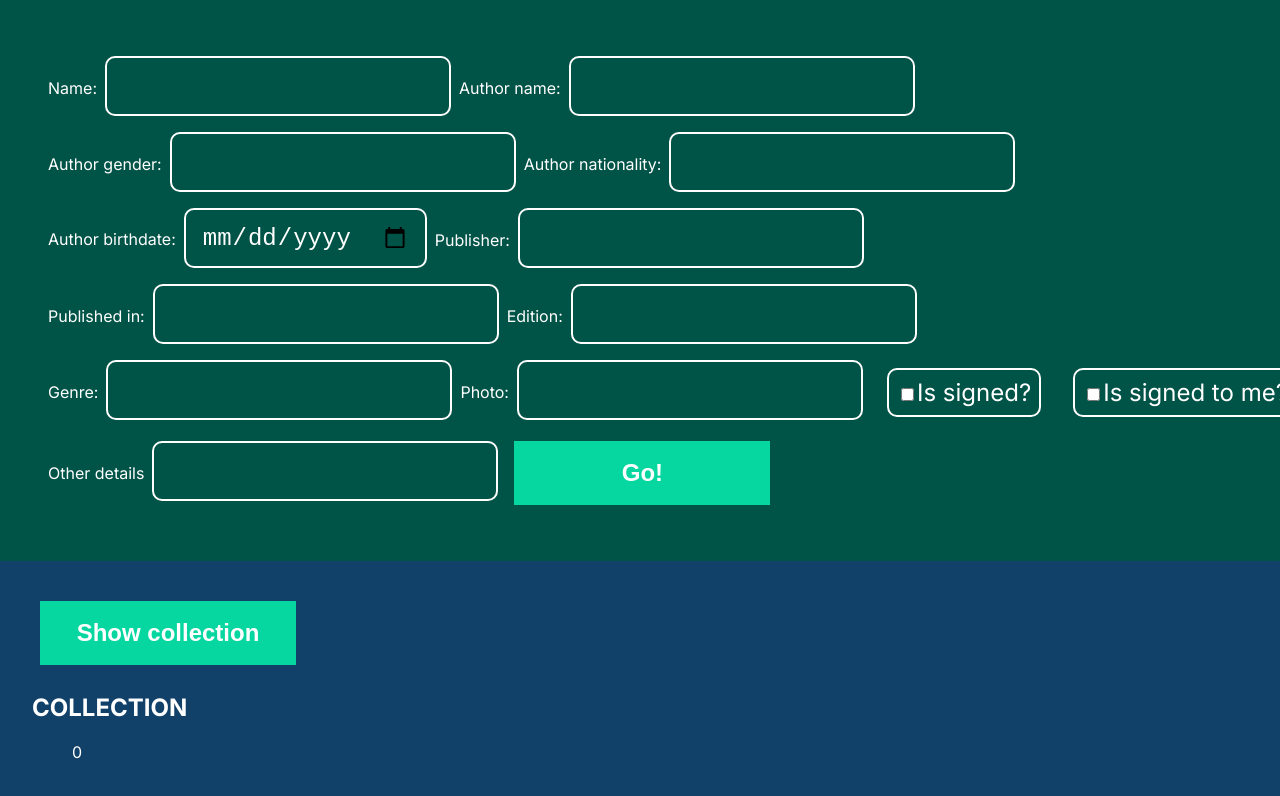
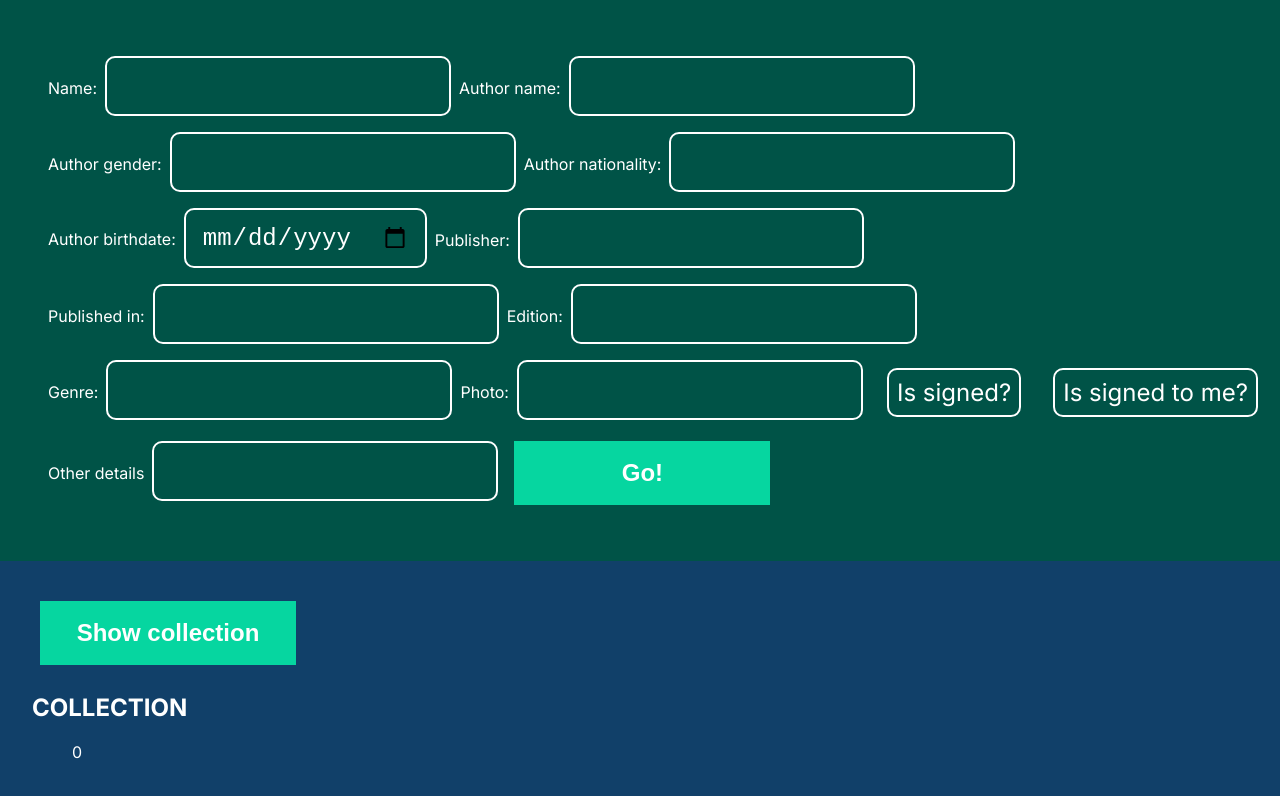
Before and after one commit to anamartins/book-inventory, a Next.js app: page / in a window 1280 px wide. Shown: the top 796 px of the page. Built offline with nearby package versions, Linux system fonts and the light colour scheme.

Commit message:
Checkbox is now a button! (#10)
* store the checked value of the checkbox instead of value

* change check default value to false

```diff
--- a/src/app/components/Checkbox/Checkbox.scss
+++ b/src/app/components/Checkbox/Checkbox.scss
@@ -1,10 +1,10 @@
 .checkbox-wrapper {
     cursor: pointer;
     margin: 1rem;
-    padding: 0.5rem;
+    padding: 0.5rem 0;
     border: var(--border);
     border-radius: var(--border-radius);
-    overflow: auto;
+    overflow: hidden;
     font-size: var(--font-size);
 }
 
@@ -16,3 +16,16 @@
 .checkbox-label {
     cursor: pointer;
 }
+
+.checkbox {
+    display: none;
+}
+
+span {
+    padding: 0.5rem;
+}
+
+.checkbox:checked + span {
+    background-color: var(--font-color);
+    color: var(--primary-color);
+}
--- a/src/app/components/Checkbox/Checkbox.tsx
+++ b/src/app/components/Checkbox/Checkbox.tsx
@@ -11,7 +11,7 @@ const Checkout = ({name, label}: CheckboxProps) => {
         <div className="checkbox-wrapper">
             <label className="checkbox-label">
                     <input name={name} type='checkbox' className="checkbox" />
-                    {label}
+                    <span>{label}</span>
             </label>
         </div>
     );
--- a/src/app/components/Form/Form.tsx
+++ b/src/app/components/Form/Form.tsx
@@ -17,15 +17,24 @@ function onSubmit(event: FormEvent<HTMLFormElement>) {
     for (let i = 0; i < formElements.length - 1; i++) {
         const input = formElements[i] as HTMLInputElement;
         const name = input.name;
-        const value = input.value;
+
+        let value;
+
+        if (input.type == "checkbox") {
+            value = input.checked;
+        } else {
+            value = input.value;
+        }
         book[name] = value;
 
-        if (formElements[i].type == "checkbox") {
-            formElements[i].checked = ""
+        if (input.type == "checkbox") {
+            input.checked = false;
         } else {
-            formElements[i].value = ""
+            input.value = "";
         }
     }
+
+
     saveBook(book);
 }
 
```
